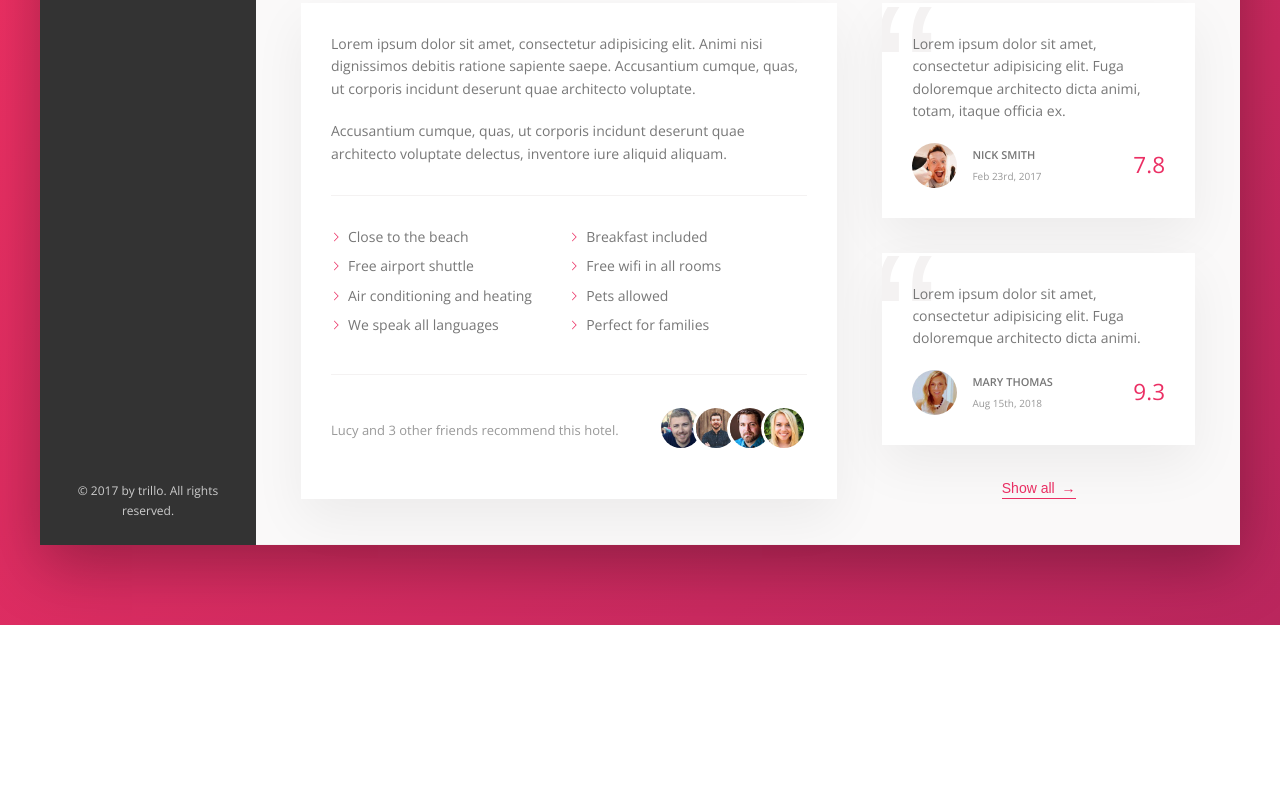
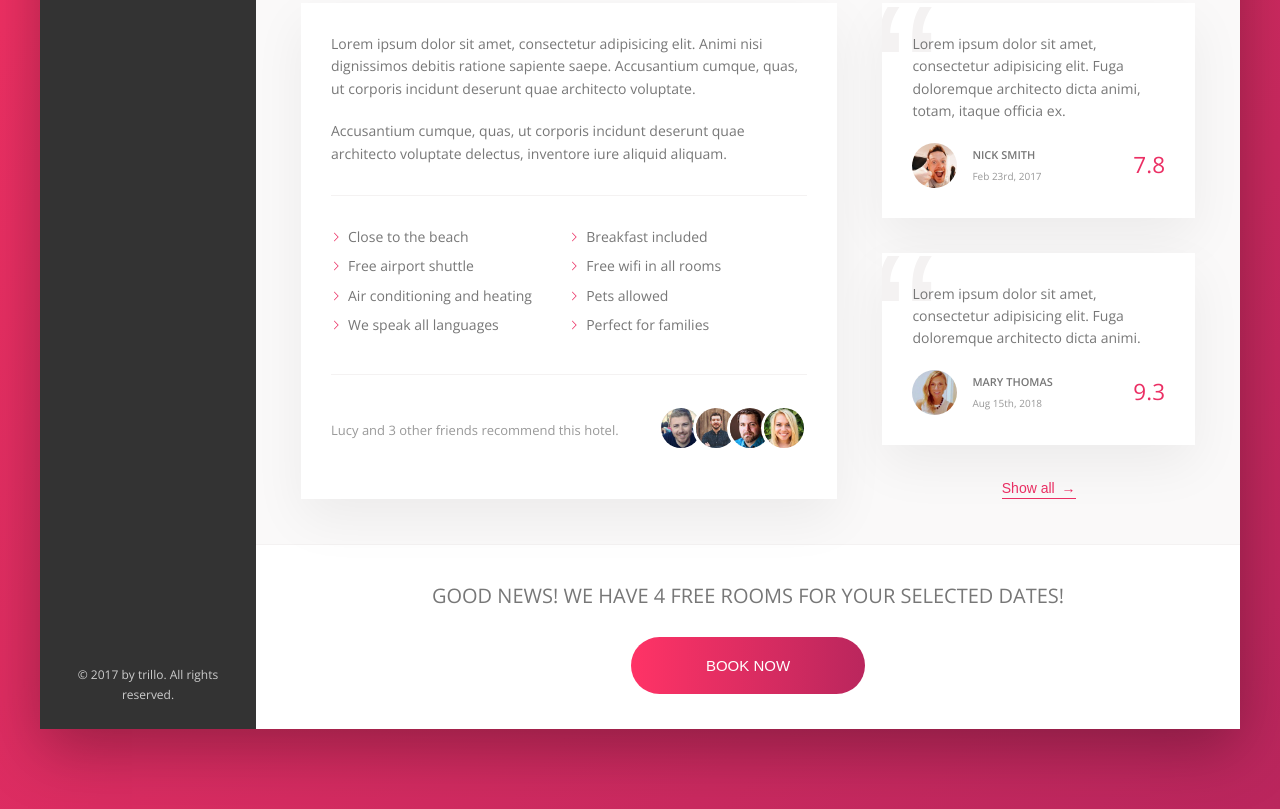
Before and after one commit to nanishipi/Trillo-Project, a website: page index.html in a window 1280 px wide. Shown: the part 644-1453 px from the top of the page. Before the commit the page ends 1269 px from the top, so only its background shows below. Drawn offline with nearby package versions, Linux system fonts and the light colour scheme.

Commit message:
finished cta

```diff
--- a/index.html
+++ b/index.html
@@ -217,6 +217,14 @@
             </div>
           </div>
 
+          <div class="cta">
+            <h2 class="cta__book-now">Good news! We have 4 free rooms for your selected dates!</h2>
+            <button class="btn">
+              <span class="btn__visible">Book now</span>
+              <span class="btn__invisible">Only 4 rooms left</span>
+            </button>
+          </div>
+
         </main>
       </div>
     </div>
--- a/sass/_components.scss
+++ b/sass/_components.scss
@@ -39,7 +39,7 @@
         }
     }
 
-    &__input:focus + &__button {
+    &__input:focus+&__button {
         background-color: var(--color-grey-light-3);
     }
 
@@ -72,7 +72,7 @@
     display: flex;
     align-items: center;
 
-    & > * {
+    &>* {
         padding: 0 2rem;
         cursor: pointer;
         height: 100%;
@@ -80,7 +80,7 @@
         align-items: center;
     }
 
-    & > *:hover {
+    &>*:hover {
         background-color: var(--color-grey-light-2);
     }
 
@@ -126,11 +126,11 @@
     margin-top: 3.5rem;
 
     &__item {
-       position: relative;
+        position: relative;
 
-       &:not(:last-child) {
-        margin-bottom: .5rem;
-       }
+        &:not(:last-child) {
+            margin-bottom: .5rem;
+        }
     }
 
     &__item::before {
@@ -142,8 +142,8 @@
         width: 3px;
         background-color: var(--color-primary);
         transform: scaleY(0);
-        transition: transform .2s, width .4s cubic-bezier(1,0,0,1) .2s,
-        background-color .1s;
+        transition: transform .2s, width .4s cubic-bezier(1, 0, 0, 1) .2s,
+            background-color .1s;
     }
 
     &__item:hover::before,
@@ -303,7 +303,7 @@
 
     50% {
         transform: scale(1.05);
-        box-shadow: 0 1rem 4rem rgba(0,0,0,.25);
+        box-shadow: 0 1rem 4rem rgba(0, 0, 0, .25);
     }
 
     100% {
@@ -368,9 +368,7 @@
         margin-right: auto;
     }
 
-    &__friends {
-
-    }
+    &__friends {}
 
     &__photo {
         box-sizing: content-box;
@@ -448,3 +446,67 @@
         z-index: 1;
     }
 }
+
+////////////////////////////////////////
+// CALL TO ACTION
+.cta {
+    padding: 3.5rem 0;
+    text-align: center;
+
+    &__book-now {
+        text-transform: uppercase;
+        font-weight: 300;
+        font-size: 2rem;
+        margin-bottom: 2.5rem;
+    }
+}
+
+////////////////////////////////////////
+// CALL TO ACTION
+.btn {
+    font-size: 1.5rem;
+    font-weight: 300;
+    text-transform: uppercase;
+    border-radius: 100px;
+    border: none;
+    background-image: linear-gradient(to right, var(--color-primary-light), var(--color-primary-dark));
+    color: #fff;
+    position: relative;
+    overflow: hidden;
+    cursor: pointer;
+
+    & > * {
+        display: inline-block;
+        height: 100%;
+        width: 100%;
+        transition: all .2s;
+    }
+
+    &__visible {
+        padding: 2rem 7.5rem;
+    }
+
+    &__invisible {
+        position: absolute;
+        padding: 2rem 0;
+        left: 0;
+        top: -100%;
+    }
+
+    &:hover {
+        background-image: linear-gradient(to left, var(--color-primary-light), var(--color-primary-dark));
+    }
+
+    &:hover &__visible {
+        transform: translateY(100%);
+    }
+
+    &:hover &__invisible {
+        top: 0;
+    }
+
+    &:focus {
+        outline: none;
+        animation: pulsate 1s infinite;
+    }
+}
```
Also changed, not shown: css/style.css, 1 other file.
